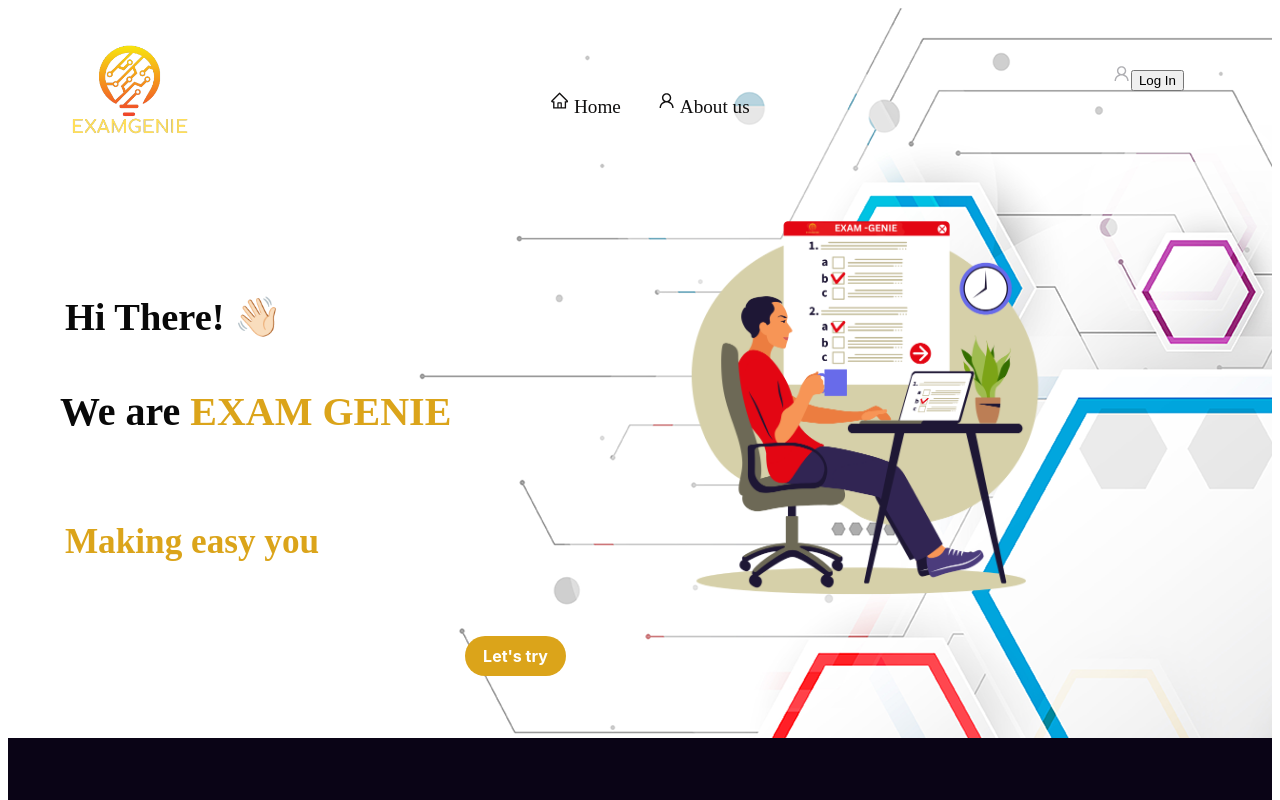
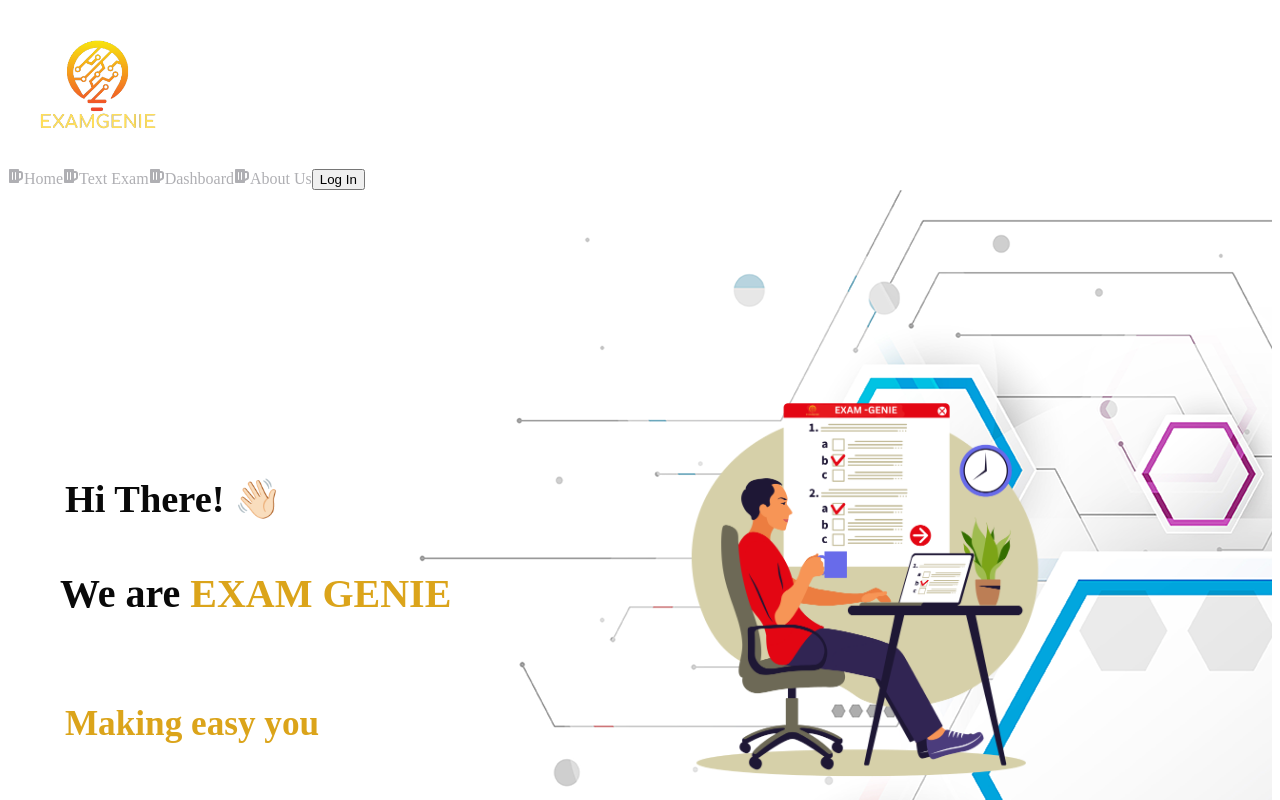
Before and after one commit to femorales7/exam-genie, a React (Create React App) app in the folder frontend/: page / in a window 1280 px wide. Shown: the top 800 px of the page. Built offline with nearby package versions, Linux system fonts and the light colour scheme.

Commit message:
Modified top nav bar

```diff
--- a/frontend/src/components/TopMenu.jsx
+++ b/frontend/src/components/TopMenu.jsx
@@ -2,17 +2,18 @@
 import Profile from "../Auth0/profile";
 import React, { useState } from "react";
 import "../styles/TopNavigationBar.scss";
+
+
 import { useAuth0 } from "@auth0/auth0-react";
 import LoginButton from "../Auth0/login";
 import LogoutButton from "../Auth0/logout";
+
 import logo from "../images/Exam-genie1.png";
 import Navbar from "react-bootstrap/Navbar";
 import Nav from "react-bootstrap/Nav";
 import Container from "react-bootstrap/Container";
-import Button from "react-bootstrap/Button";
 import { Link } from "react-router-dom";
 import {
-  AiFillStar,
   AiOutlineHome,
   AiOutlineFundProjectionScreen,
   AiOutlineUser,
--- /dev/null
+++ b/frontend/src/components/TopMenu2.jsx
@@ -0,0 +1,38 @@
+import { Link } from "react-router-dom";
+
+import logo from "../images/Exam-genie1.png";
+
+import { useAuth0 } from "@auth0/auth0-react";
+import LoginButton from "../Auth0/login";
+import LogoutButton from "../Auth0/logout";
+
+import { FaBeer } from 'react-icons/fa';
+
+
+
+
+
+
+
+
+const TopMenu2 = () => {
+
+  const { isAuthenticated } = useAuth0();
+
+  return (
+    <div className="topNav">
+      <div className="topNav-container">
+        <img src={logo} className="img-fluid logo" alt="brand" />
+
+        <Link to="/"><FaBeer />Home</Link>
+        <Link to="/exam"><FaBeer />Text Exam</Link>
+        <Link to="/dashboard"><FaBeer />Dashboard</Link>
+        <Link to="/about"><FaBeer />About Us</Link>
+
+        {isAuthenticated ? <LogoutButton /> : <LoginButton />}
+      </div>
+    </div>
+  )
+}
+
+export default TopMenu2;
--- a/frontend/src/components/TopNavigationBar.jsx
+++ b/frontend/src/components/TopNavigationBar.jsx
@@ -1,13 +1,15 @@
 import React from "react";
 import "../styles/TopNavigationBar.scss";
 import TopMenu from "./TopMenu";
+import TopMenu2 from "./TopMenu2";
 
 
 const TopNavigation = () => {
 
   return (
    <div>
-    <TopMenu />
+    {/* <TopMenu />   */}
+    <TopMenu2 />
   </div>
 
   );
```
